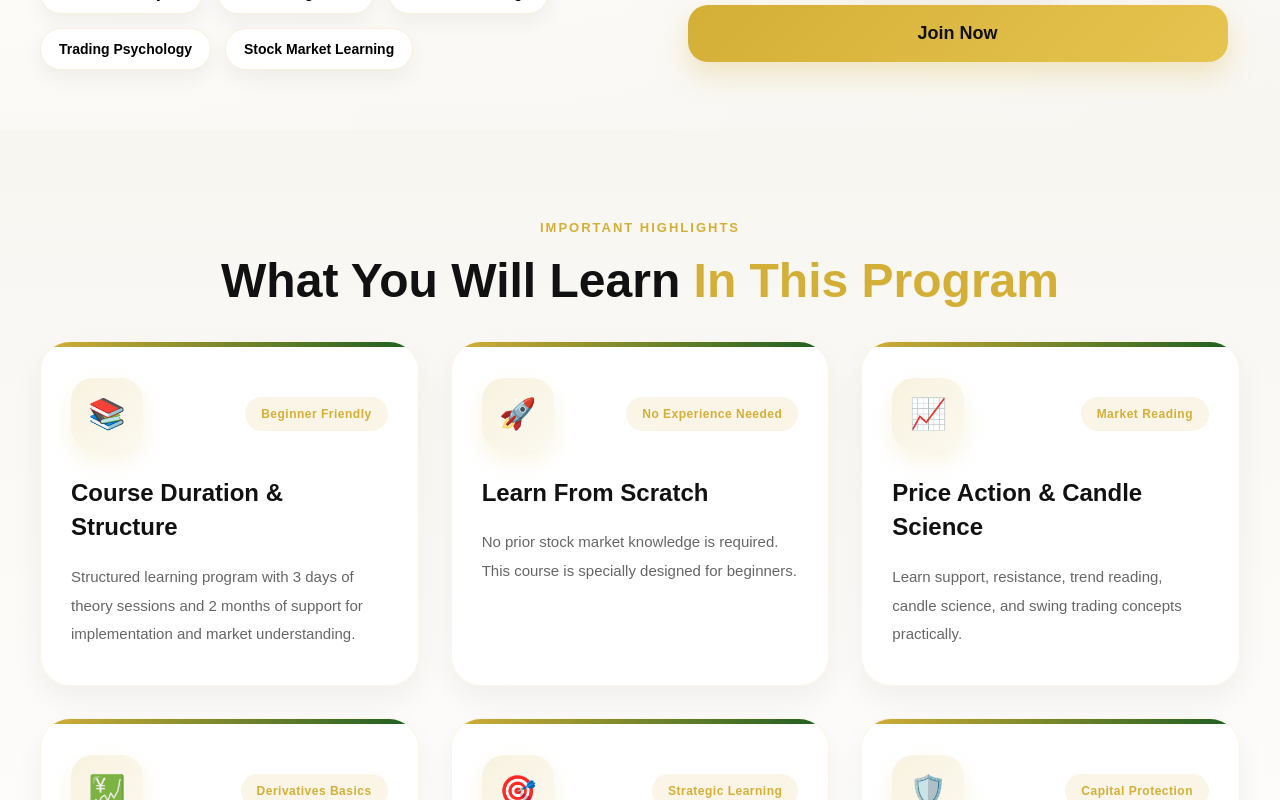
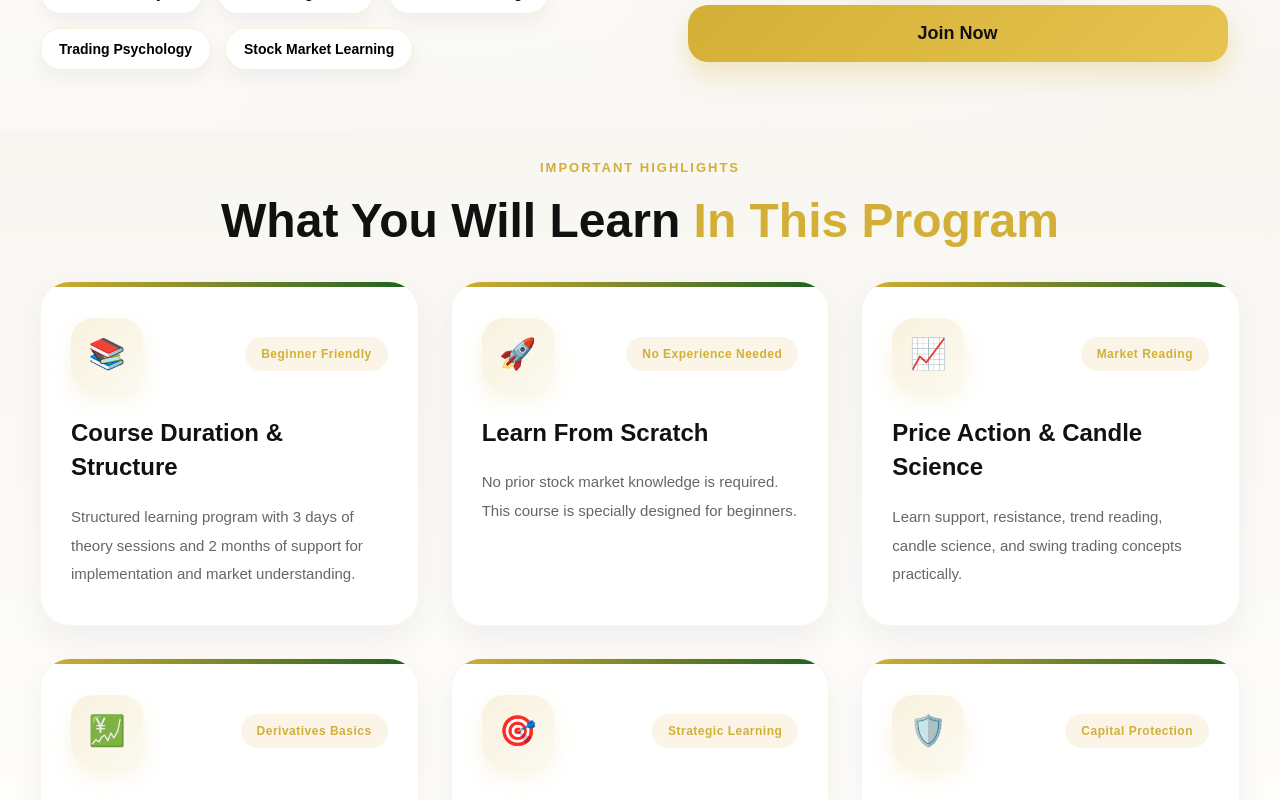
Before and after one commit to Nagashree545/MTA, a React (Create React App) app: page /mastertrader in a window 1280 px wide. Shown: the part 660-1460 px from the top of the page. Built offline with nearby package versions, Linux system fonts and the light colour scheme.

Commit message:
updated master trader page

```diff
--- a/src/Components/MasterTrading.jsx
+++ b/src/Components/MasterTrading.jsx
@@ -394,6 +394,7 @@ export default function MasterTrader() {
 
       </div>
 
+
     </div>
 
   </div>
--- a/src/Styles/MasterTrading.module.css
+++ b/src/Styles/MasterTrading.module.css
@@ -485,7 +485,7 @@
 ========================= */
 
 .highlightSection {
-  padding: 90px 0;
+  padding: 30px 0;
 
   background:
     linear-gradient(
```
